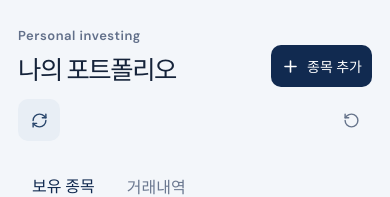
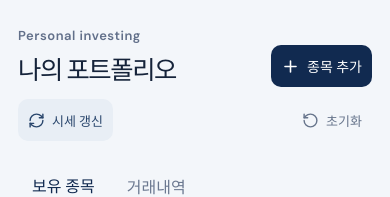
Before and after one commit to KWON911/stock-portfolio, a React (Vite) app: page / in a window 390 px wide. Shown: the top 197 px of the page. Built offline with nearby package versions, Linux system fonts and the light colour scheme.

Commit message:
fix: label mobile header actions

```diff
--- a/src/mobile.css
+++ b/src/mobile.css
@@ -4,10 +4,10 @@
   .app-header h1{font-size:clamp(22px,6.5vw,26px);white-space:nowrap}
   .header-actions{display:contents}
   .header-actions .add{grid-column:2;grid-row:1;padding:0 10px;font-size:14px;white-space:nowrap}
-  .header-actions .refresh,.header-actions .reset{min-width:42px;padding:0;justify-content:center}
+  .header-actions .refresh,.header-actions .reset{min-width:0;padding:0 10px;justify-content:center;font-size:13px;white-space:nowrap}
   .header-actions .refresh{grid-column:1;grid-row:2;justify-self:start}
   .header-actions .reset{grid-column:2;grid-row:2;justify-self:end}
-  .header-actions .refresh span,.header-actions .reset span{display:none}
+  .header-actions .refresh span,.header-actions .reset span{display:inline}
   .stat span{font-size:13px;white-space:nowrap}
   .stat strong{font-size:clamp(20px,6vw,23px);white-space:nowrap}
   .filter button{min-width:0;padding:8px;white-space:nowrap}
```
